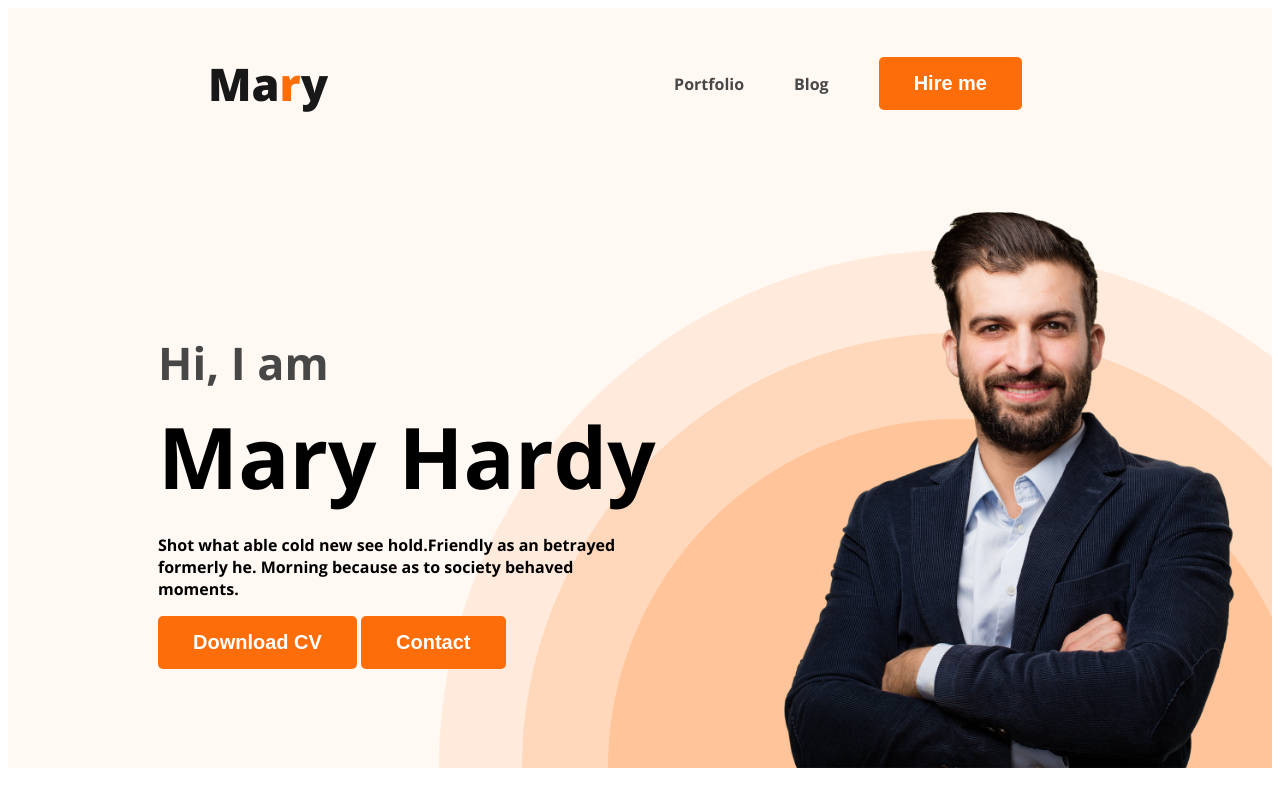
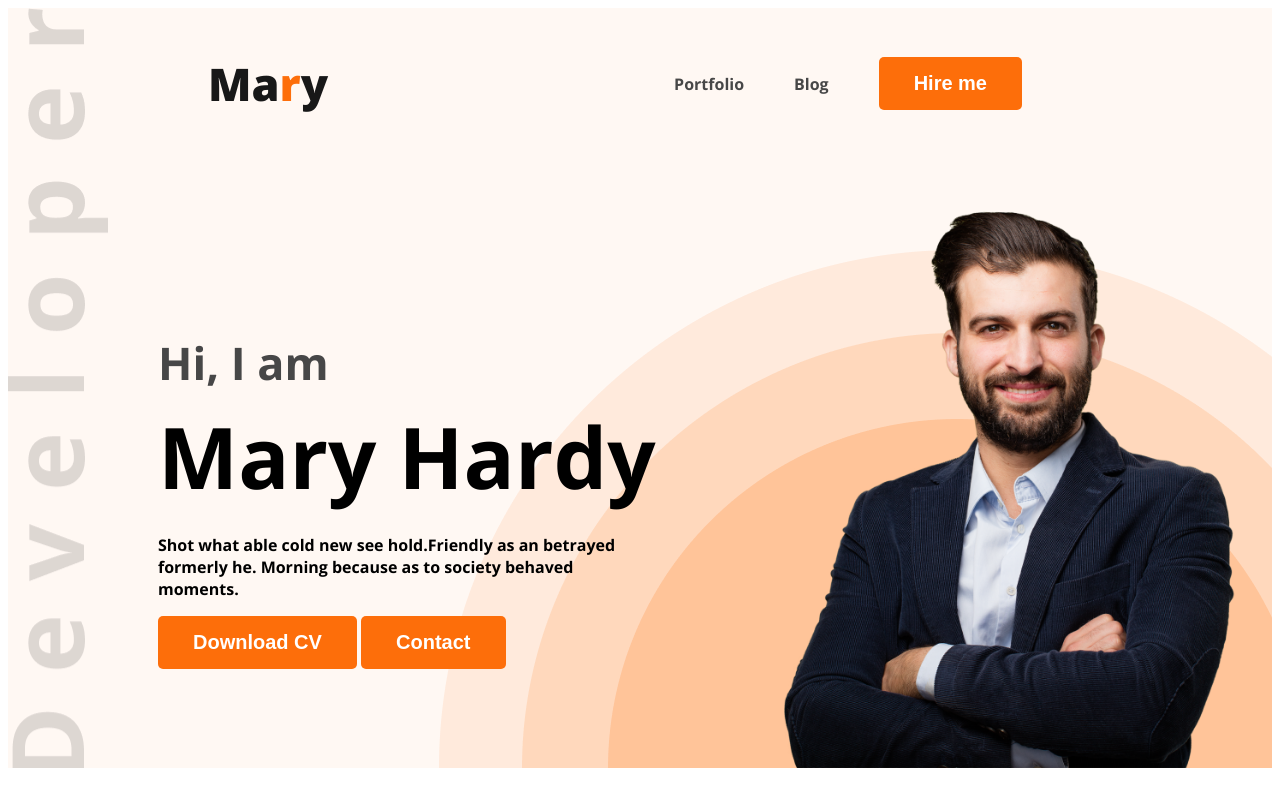
Before and after one commit to AbdurRahim120/Coder-portfulio, a plain HTML site: page index.html in a window 1280 px wide. Shown: the top 800 px of the page. Drawn offline with nearby package versions, Linux system fonts and the light colour scheme.

Commit message:
devloper png add

```diff
--- a/index.html
+++ b/index.html
@@ -184,7 +184,7 @@
         <form class="contact" >
           <input type="text" placeholder="Your Name">
           <input type="email" name="" placeholder="Your Email">
-          <textarea name="" id="" placeholder="Massage" cols="30" rows="10"></textarea>
+          <textarea name="" id="" placeholder="assage" cols="30" rows="10"></textarea>
           <input class="btn-primary" type="submit" value="submit">
         </form>
       </div>
--- a/style.css
+++ b/style.css
@@ -60,9 +60,9 @@ nav a {
 /* header related styles  */
 .header {
   background-color: #fff8f3;
-  background-image: url("/img/header_bg.png");
+  background-image: url("/img/header_bg.png") , url(img/developer.png);
   background-repeat: no-repeat;
-  background-position: bottom right;
+  background-position: bottom right, top left;
 }
 
 .banner {
```
Also changed, not shown: img/developer.png (added).
